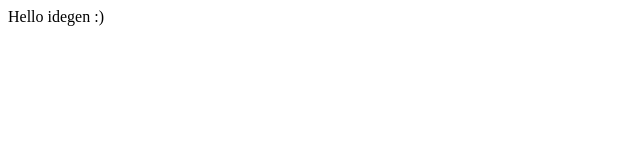
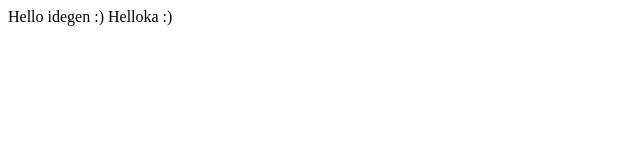
Before and after one commit to andikerekes/andikerekes.github.io, a plain HTML site: page index.html in a window 1280 px wide. Shown: the full height of the page, 0-640 px from the left. Drawn offline with Linux system fonts and the light colour scheme.

Commit message:
second change

```diff
--- a/index.html
+++ b/index.html
@@ -8,5 +8,6 @@
 </head>
 <body>
     Hello idegen :)
+    Helloka :)
 </body>
 </html>
```
